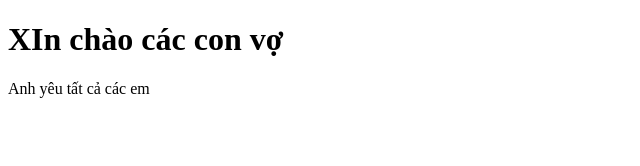
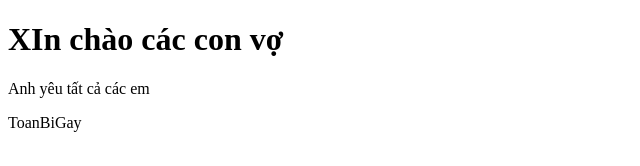
Before and after one commit to hwp07/TutorialPush, a plain HTML site: page index.html in a window 1280 px wide. Shown: the full height of the page, 0-640 px from the left. Drawn offline with Linux system fonts and the light colour scheme.

Commit message:
feature/conmeToan

```diff
--- a/index.html
+++ b/index.html
@@ -8,5 +8,6 @@
 <body>
     <h1>XIn chào các con vợ</h1>
     <p>Anh yêu tất cả các em</p>
+    <p>ToanBiGay</p>
 </body>
 </html>
```
